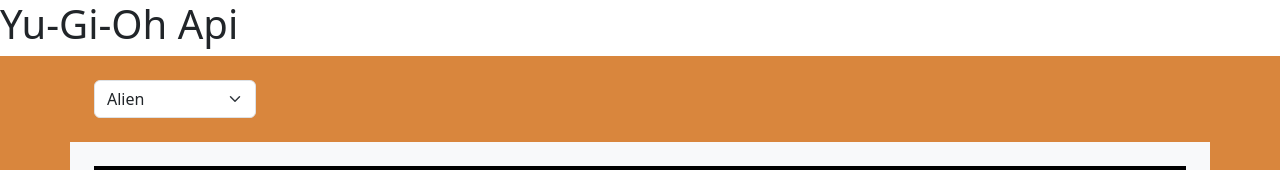
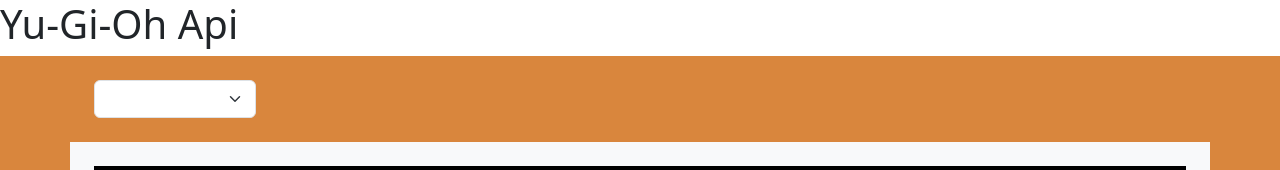
Before and after one commit to ericaostini/vite-yu-gi-oh, a Vue app: page / in a window 1280 px wide. Shown: the top 170 px of the page. Built offline with nearby package versions, Linux system fonts and the light colour scheme; no server answers.

Commit message:
display in console select option with $emit

```diff
--- a/src/App.vue
+++ b/src/App.vue
@@ -1,7 +1,7 @@
 <template>
   <HeaderComponent />
   <main>
-    <SearchComponent />
+    <SearchComponent @get-type="type" />
     <MainComponent />
     <LoadingComponent />
   </main>
@@ -35,6 +35,9 @@ export default {
         store.listCards = response.data.data;
         console.log(store.listCards.length)
       })
+    },
+    type(search) {
+      console.log(search)
     }
   },
   created() {
--- a/src/components/SearchComponent.vue
+++ b/src/components/SearchComponent.vue
@@ -2,13 +2,13 @@
     <div class="container p-4">
         <div class="row">
             <div class="col-lg-2 col-md-4 col-sm-1">
-                <select class="form-select" aria-label="Default select example" v-model="typeCards">
+                <select class="form-select" aria-label="Default select example" v-model="typeCards" @change="getArchetype">
                     <option value="All"></option>
-                    <option value="">Alien</option>
-                    <option value="2">Infernoble Arms</option>
-                    <option value="3">Noble Knight</option>
-                    <option value="4">Melodious</option>
-                    <option value="5">Archfiend</option>
+                    <option value="Alien">Alien</option>
+                    <option value="Chaos">Chaos</option>
+                    <option value="Dark Magician">Dark Magiciant</option>
+                    <option value="HERO">HERO</option>
+                    <option value="Thunder Dragon">Thunder Dragon</option>
                 </select>
             </div>
         </div>
@@ -16,6 +16,8 @@
 </template>
 
 <script>
+import { getConstantType } from '@vue/compiler-core';
+
 export default {
     name: 'SearchComponent',
     data() {
@@ -23,6 +25,11 @@ export default {
             typeCards: ""
         }
     },
+    methods: {
+        getArchetype() {
+            this.$emit("getType", this.typeCards)
+        }
+    }
 }
 </script>
 
```
